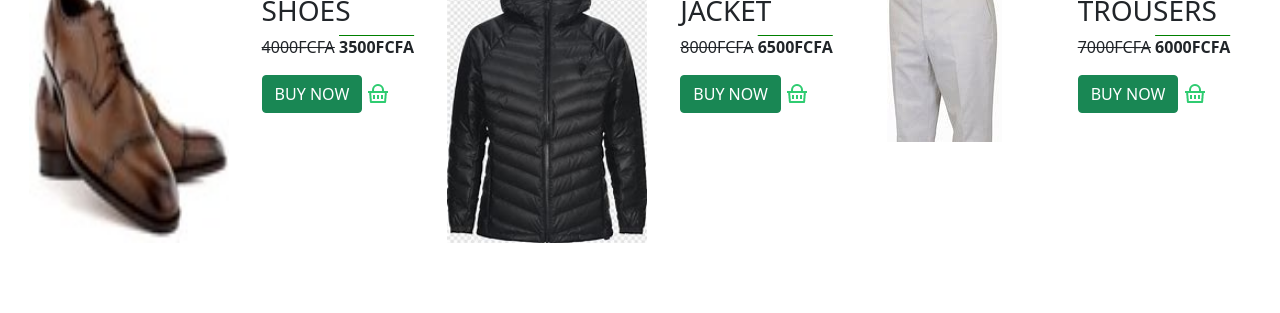
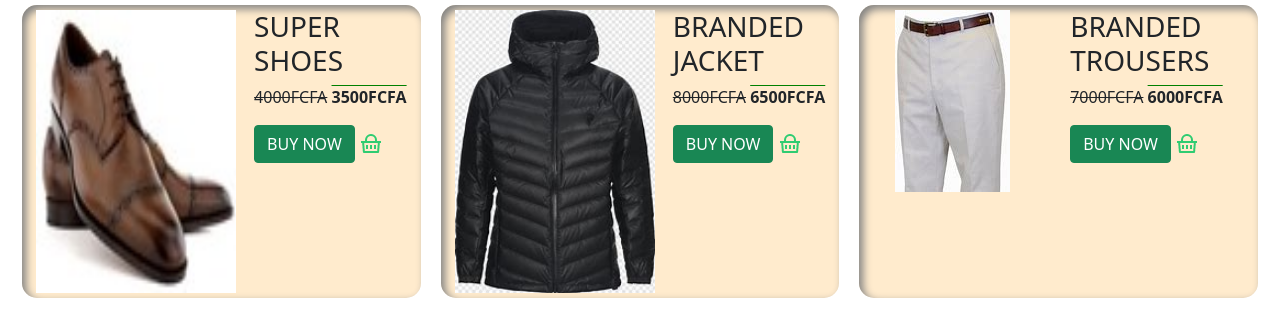
Before and after one commit to kamelan2021/mon-site-ecommerce, a plain HTML site: page html/produit.html in a window 1280 px wide. Shown: the part 736-1049 px from the top of the page. Before the commit the page ends 989 px from the top, so only its background shows below. Drawn offline with Linux system fonts and the light colour scheme.

Commit message:
apport de backgroundColor des article

```diff
--- a/asset/style.css
+++ b/asset/style.css
@@ -128,8 +128,12 @@
 }
 .chaussures, .habits, .culottes{
     display: flex;
-    /* border: 1px solid red; */
+    margin: 10px;
+    border-radius: 15px;
+    background-color: blanchedalmond;
+    box-shadow: 4px 4px 8px gray inset;
+    /* border: 1px solid red;  */
     justify-content: space-around;
-    width: 50%;
-    padding: 5px 0;
+    width: 100%;
+    padding: 5px ;
 }
```
